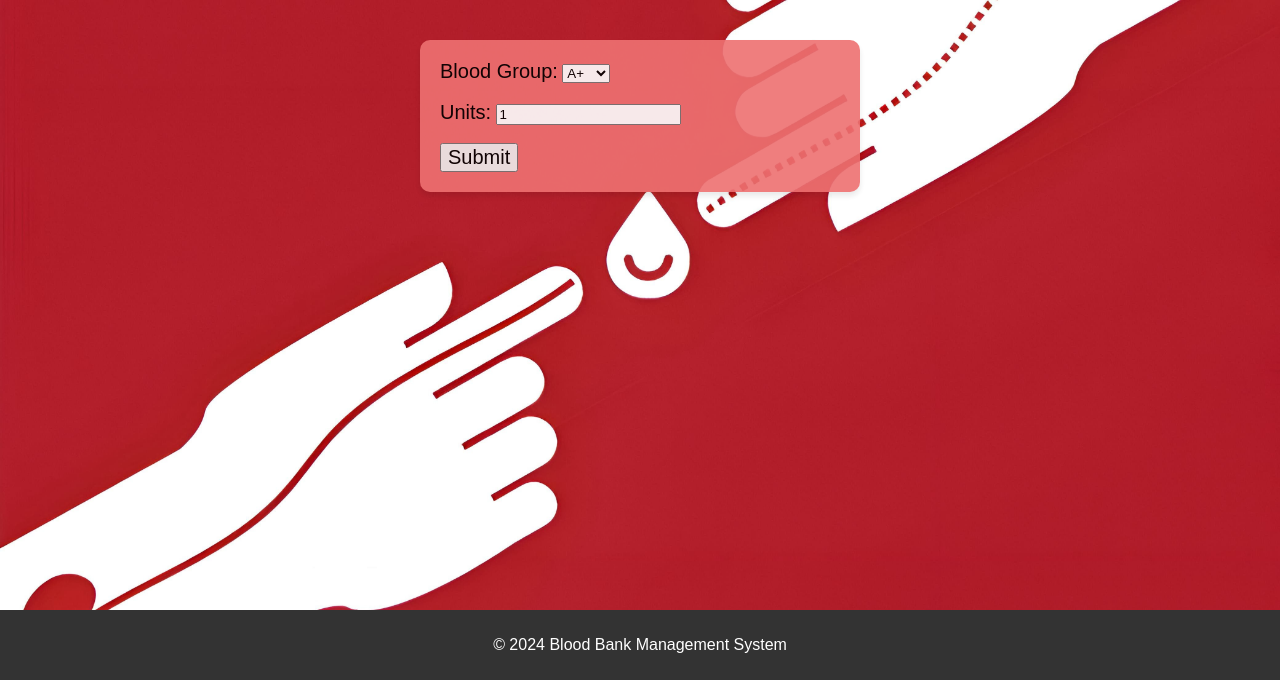
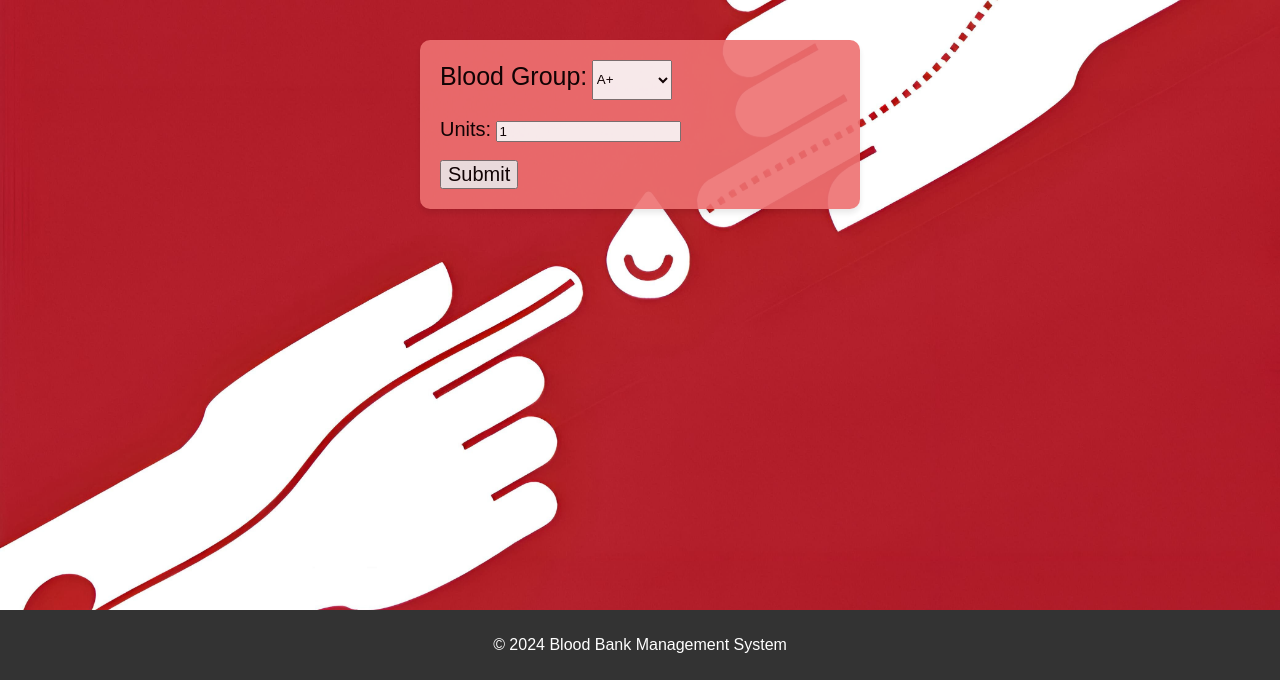
Before and after one commit to KrishOtwani/Blood_bank_system, a Flask app: page /donate in a window 1280 px wide. Shown: the part 120-800 px from the top of the page. Run offline with Flask 3, Linux system fonts and the light colour scheme.

Commit message:
dashboard Visibility improved

```diff
--- a/app.py
+++ b/app.py
@@ -92,45 +92,34 @@ def donate():
 
 
 
-@app.route('/receive', methods=["POST","GET"])
+@app.route('/receive', methods=["POST", "GET"])
 def receive():
+    if request.method == "POST":
+        units = int(request.form['units'])
+        neg_units = -units
+        blood_group = request.form['blood-group']
 
+        blood_record = Track.query.filter_by(type=blood_group).first()
 
-    if request.method == "POST":
-        print("hiiiii")
-        units = int(request.form['units'])
-        print(units)
-
-        negunits = -units
-        print(negunits)
-
-        blood_group = request.form['blood-group']
-        new_task = Track(type=blood_group, units=negunits)
-        if units==None:
-            print("hehehehe")
-        print("hi", units)
-        # units = request.form['units']
-        # new_task = track(units=units)
-        # blood_record = Track.query.filter_by(b_group=blood_group).first()
-
-        # if blood_record:
-        #     # Add the negative units to the existing units in the database
-        #     blood_record.units -= units
-
-        #     db.session.commit()
-        #     return redirect('/')
+        if blood_record:
+            # Subtract the received units from the existing units in the database
+            blood_record.units += neg_units
+        else:
+            # If there's no existing record for this blood group, create a new one
+            new_task = Track(type=blood_group, units=neg_units)
+            db.session.add(new_task)
 
         try:
-            db.session.add(new_task)
             db.session.commit()
             return redirect('/')
-
         except Exception as e:
-            print(f"Error:{e}")
-            return f'Error:{e}'
+            print(f"Error: {e}")
+            return f'Error: {e}'
 
     if request.method == "GET":
         return render_template('receive2.html')
+
+
 
 
 @app.route('/view_tracks', methods = ["POST","GET"])
--- a/static/css/styles2.css
+++ b/static/css/styles2.css
@@ -65,6 +65,12 @@ footer {
 
 .blood-group h3 {
     margin-top: 0;
+    font-size: 23px;
+
+}
+
+.blood-group p{
+    font-size: 20px;
 }
 
 .actions {
--- a/templates/donate2.html
+++ b/templates/donate2.html
@@ -17,6 +17,12 @@
             max-width: 400px;
             opacity: 0.9;
         }
+
+        select#blood-group {
+            height: 40px;
+            width: 80px;
+        }
+
     </style>
 </head>
 <body>
@@ -27,8 +33,8 @@
     <main>
         <div class="form-card">
             <form action="/donate" id="donate-form" method="post">
-                <label for="blood-group" name="blood-group" style="font-size: 20px;">Blood Group:</label>
-                <select id="blood-group" name="blood-group">
+                <label for="blood-group" name="blood-group" style="font-size: 25px;">Blood Group:</label>
+                <select id="blood-group" name="blood-group" >
                     <option value="A+">A+</option>
                     <option value="A-">A-</option>
                     <option value="B+">B+</option>
--- a/templates/receive2.html
+++ b/templates/receive2.html
@@ -26,7 +26,7 @@
 
     <main>
         <div class="form-card">
-            <form action="/donate" id="receive-form" method="post">
+            <form action="/receive" id="receive-form" method="post">
                 <label for="blood-group" style="font-size: 20px;">Blood Group:</label>
                 <select id="blood-group" name="blood-group">
                     <option value="A+">A+</option>
```
Also changed, not shown: instance/database.db.
